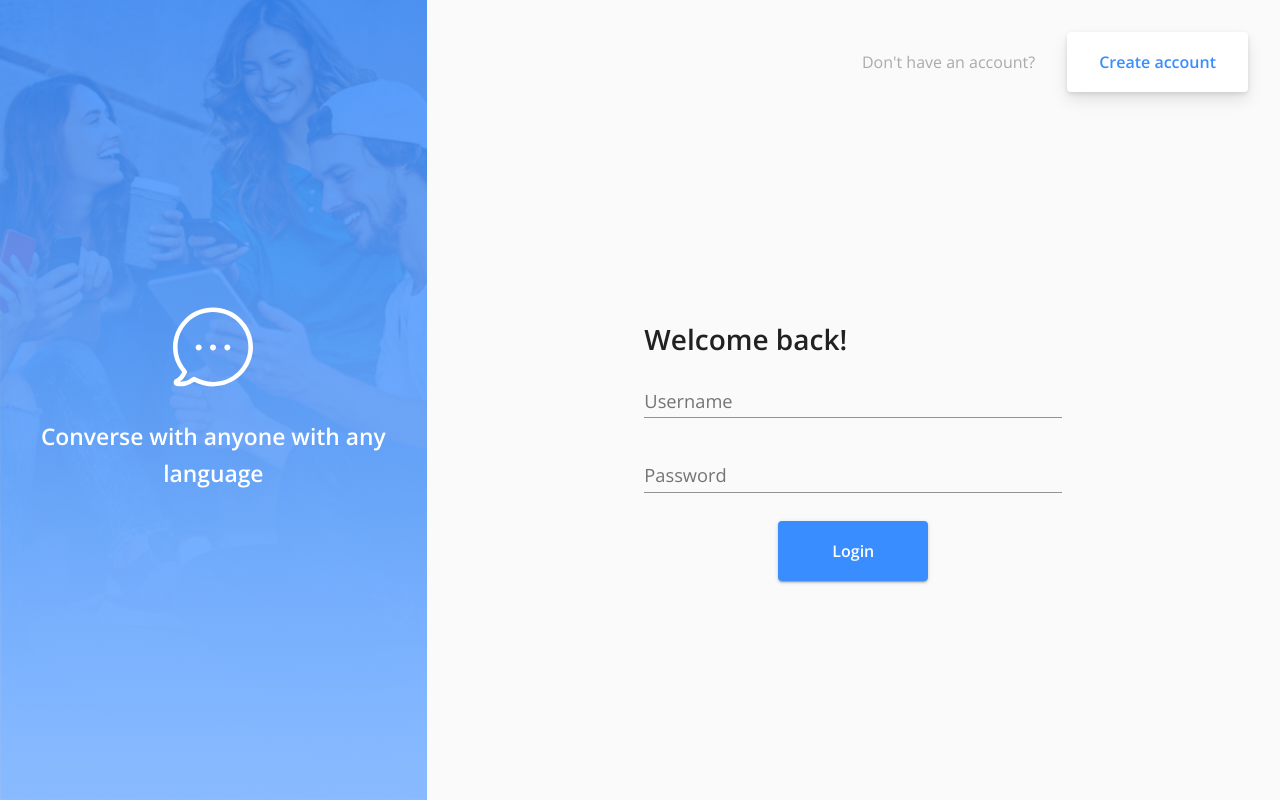
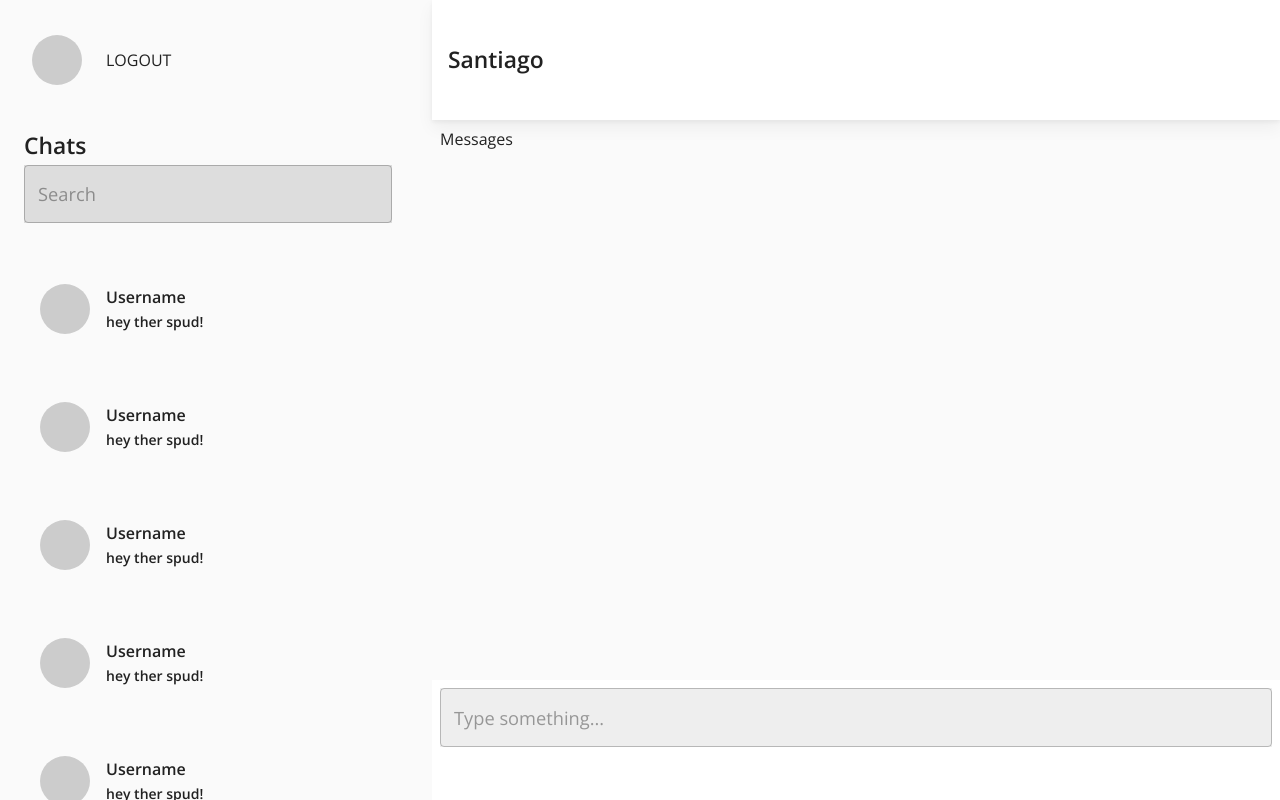
Before and after one commit to kgilla/messaging-app, a React (Create React App) app in the folder client/: page /messenger in a window 1280 px wide. Built offline with nearby package versions, Linux system fonts and the light colour scheme.

Commit message:
Fleshed out layout and have begun adding api calls

```diff
--- a/client/src/Routes.js
+++ b/client/src/Routes.js
@@ -2,11 +2,16 @@ import React from "react";
 import { BrowserRouter as Router, Switch, Route, Link } from "react-router-dom";
 
 import FormContainer from "./components/Form/FormContainer";
+import MessagerContainer from "./components/Messager/MessagerContainer";
+import PrivateRoute from "./components/PrivateRoute";
 
 export default function Routes() {
   return (
     <Router>
       <Switch>
+        <PrivateRoute path="/messenger">
+          <MessagerContainer />
+        </PrivateRoute>
         <Route path="/signup">
           <FormContainer formType="signup" />
         </Route>
--- a/client/src/components/Form/LoginForm.js
+++ b/client/src/components/Form/LoginForm.js
@@ -3,6 +3,7 @@ import { useForm } from "react-hook-form";
 import { useAuth } from "../../hooks/useAuth";
 import { Button, TextField, Typography } from "@material-ui/core";
 import Alert from "@material-ui/lab/Alert";
+import { useHistory } from "react-router-dom";
 
 import Form from "./Form";
 
@@ -11,13 +12,13 @@ export default function LoginForm({ classes }) {
   const { register, handleSubmit, errors } = useForm();
 
   const auth = useAuth();
+  const history = useHistory();
 
   const onSubmit = async (data) => {
     const response = await auth.login(data);
     if (response) {
       setError(false);
-      // continue to next page
-      alert("logged in.");
+      history.push("/messenger");
     } else {
       setError(true);
     }
--- /dev/null
+++ b/client/src/components/Messager/Conversation.js
@@ -0,0 +1,69 @@
+import React from "react";
+import {
+  Grid,
+  Typography,
+  TextField,
+  Hidden,
+  Paper,
+  Button,
+  makeStyles,
+} from "@material-ui/core";
+import { useHistory } from "react-router-dom";
+import { useAuth } from "../../hooks/useAuth";
+
+const useStyles = makeStyles((theme) => ({
+  root: {
+    width: "100%",
+    display: "flex",
+    alignItems: "center",
+    margin: "4px 0",
+    padding: "32px 16px",
+    border: "none",
+    background: "none",
+  },
+
+  circle: {
+    height: "50px",
+    width: "50px",
+    marginRight: "16px",
+    borderRadius: "50%",
+    background: "#ccc",
+  },
+
+  username: {
+    fontSize: "16px",
+    fontWeight: 600,
+  },
+
+  userState: {
+    fontSize: "14px",
+    fontWeight: 600,
+  },
+}));
+
+export default function Conversation({ header }) {
+  const classes = useStyles();
+  const auth = useAuth();
+  const history = useHistory();
+
+  const handleClick = () => {
+    auth.logout();
+    history.push("/");
+  };
+  return (
+    <Paper className={classes.root} elevation={1} variant="outlined">
+      <div className={classes.circle}></div>
+      <div className={classes.main}>
+        <Typography variant="h6" className={classes.username}>
+          {header ? auth.user.username : "Username"}
+        </Typography>
+        {!header ? (
+          <Typography variant="p" className={classes.userState}>
+            hey ther spud!
+          </Typography>
+        ) : null}
+      </div>
+      {header ? <Button onClick={handleClick}>Logout</Button> : null}
+    </Paper>
+  );
+}
--- /dev/null
+++ b/client/src/components/Messager/MessagerContainer.js
@@ -0,0 +1,70 @@
+import React, { useState } from "react";
+import {
+  Grid,
+  Typography,
+  TextField,
+  Hidden,
+  Paper,
+  Drawer,
+  makeStyles,
+  Button,
+} from "@material-ui/core";
+
+import Sidebar from "./Sidebar";
+import MessengerMain from "./MessengerMain";
+import Conversation from "./Conversation";
+
+const useStyles = makeStyles((theme) => ({
+  root: {},
+
+  drawerPaper: {
+    width: "350px",
+  },
+
+  fullHeight: {
+    height: "100vh",
+  },
+}));
+
+export default function MessagerContainer() {
+  const [open, setOpen] = useState(false);
+  const [currentConvo, setCurrentConvo] = useState(null);
+
+  const classes = useStyles();
+
+  // handles sidebar clicking to populate messenger main
+  const handleConvoChange = (newConvo) => {
+    setCurrentConvo(newConvo);
+  };
+
+  // handles clicks for sidebar drawer when page width is small enough to show
+  const toggleDrawer = (e) => {
+    open ? setOpen(false) : setOpen(true);
+  };
+
+  return (
+    <Grid container spacing={2}>
+      <Hidden mdUp>
+        <Drawer
+          anchor="left"
+          open={open}
+          onClose={toggleDrawer}
+          classes={{
+            paper: classes.drawerPaper,
+          }}
+        >
+          <Sidebar />
+        </Drawer>
+      </Hidden>
+      <Hidden smDown>
+        {" "}
+        <Grid item md={4} className={classes.fullHeight}>
+          <Sidebar />
+        </Grid>
+      </Hidden>
+      <Grid item xs={12} md={8} className={classes.fullHeight} style={{}}>
+        <MessengerMain toggleDrawer={toggleDrawer} />
+      </Grid>{" "}
+    </Grid>
+  );
+}
--- /dev/null
+++ b/client/src/components/Messager/MessengerMain.js
@@ -0,0 +1,90 @@
+import React from "react";
+import {
+  Grid,
+  Typography,
+  TextField,
+  Hidden,
+  Paper,
+  Button,
+  makeStyles,
+} from "@material-ui/core";
+
+import Sidebar from "./Sidebar";
+import Conversation from "./Conversation";
+
+const useStyles = makeStyles((theme) => ({
+  root: {},
+
+  test: {
+    height: "100vh",
+  },
+
+  messengerMain: {},
+
+  header: {
+    height: "15vh",
+  },
+
+  main: {
+    height: "70vh",
+    width: "100%",
+    padding: "8px",
+    overflowY: "scroll",
+  },
+
+  footer: {
+    height: "15vh",
+    width: "100%",
+    padding: "8px",
+    background: "#fff",
+  },
+}));
+
+export default function MessengerMain({ toggleDrawer }) {
+  const classes = useStyles();
+
+  return (
+    <>
+      <Grid item className={classes.header}>
+        <Paper
+          square
+          variant="outlined"
+          style={{
+            height: "100%",
+            display: "flex",
+            alignItems: "center",
+            padding: "0 16px",
+            border: "none",
+            boxShadow: "0 2px 4px rgb(0 0 0 / 5%), 0 8px 16px rgb(0 0 0 / 5%)",
+          }}
+        >
+          <Hidden mdUp>
+            <Button
+              variant="contained"
+              color="primary"
+              onClick={toggleDrawer}
+              style={{ marginRight: "16px" }}
+            >
+              Menu
+            </Button>
+          </Hidden>
+
+          <Typography variant="h6" style={{ fontWeight: 600 }}>
+            Santiago
+          </Typography>
+        </Paper>
+      </Grid>
+      <Grid item className={classes.main}>
+        Messages
+      </Grid>
+      <Grid item className={classes.footer}>
+        <TextField
+          variant="outlined"
+          placeholder="Type something..."
+          fullWidth
+          style={{ background: "#eee", border: "none" }}
+        />{" "}
+      </Grid>
+    </>
+  );
+}
--- /dev/null
+++ b/client/src/components/Messager/Sidebar.js
@@ -0,0 +1,84 @@
+import React from "react";
+import {
+  Grid,
+  Typography,
+  TextField,
+  Hidden,
+  Paper,
+  makeStyles,
+} from "@material-ui/core";
+
+import Conversation from "./Conversation";
+
+const useStyles = makeStyles((theme) => ({
+  root: {
+    padding: "0 16px",
+    boxSizing: "border-box",
+  },
+
+  test: {
+    height: "100vh",
+  },
+
+  messengerMain: {},
+
+  header: {
+    height: "15vh",
+    display: "flex",
+    justifyContent: "center",
+    alignItems: "center",
+  },
+
+  main: {
+    height: "70vh",
+    width: "100%",
+    padding: "8px",
+    overflowY: "scroll",
+  },
+
+  footer: {
+    height: "15vh",
+    width: "100%",
+    padding: "8px",
+  },
+}));
+
+export default function Sidebar() {
+  const classes = useStyles();
+
+  return (
+    <Grid className={classes.root}>
+      <Grid item className={classes.header}>
+        <Conversation header />
+      </Grid>
+      <Grid container style={{ height: "85vh", width: "100%" }}>
+        <Grid item className={classes.footer}>
+          <Typography
+            variant="h6"
+            style={{ margin: "0", padding: "0", fontWeight: 600 }}
+          >
+            Chats
+          </Typography>
+          <TextField
+            variant="outlined"
+            placeholder="Search"
+            fullWidth
+            style={{ background: "#ddd", border: "none", outline: "none" }}
+          />
+        </Grid>
+        <Grid item className={classes.main}>
+          <Conversation />
+          <Conversation />
+          <Conversation />
+          <Conversation />
+          <Conversation />
+          <Conversation />
+          <Conversation />
+          <Conversation />
+          <Conversation />
+          <Conversation />
+        </Grid>
+      </Grid>
+    </Grid>
+  );
+}
--- /dev/null
+++ b/client/src/components/PrivateRoute.js
@@ -0,0 +1,25 @@
+import { useAuth } from "../hooks/useAuth";
+import { Route, Redirect } from "react-router-dom";
+
+const PrivateRoute = ({ children, ...rest }) => {
+  let auth = useAuth();
+  return (
+    <Route
+      {...rest}
+      render={({ location }) =>
+        auth.user ? (
+          children
+        ) : (
+          <Redirect
+            to={{
+              pathname: "/login",
+              state: { from: location },
+            }}
+          />
+        )
+      }
+    />
+  );
+};
+
+export default PrivateRoute;
```
Also changed, not shown: client/src/components/Messager/MainHeader.js (added), client/src/components/Messager/Message.js (added), client/src/components/Messager/MessengerForm.js (added).
